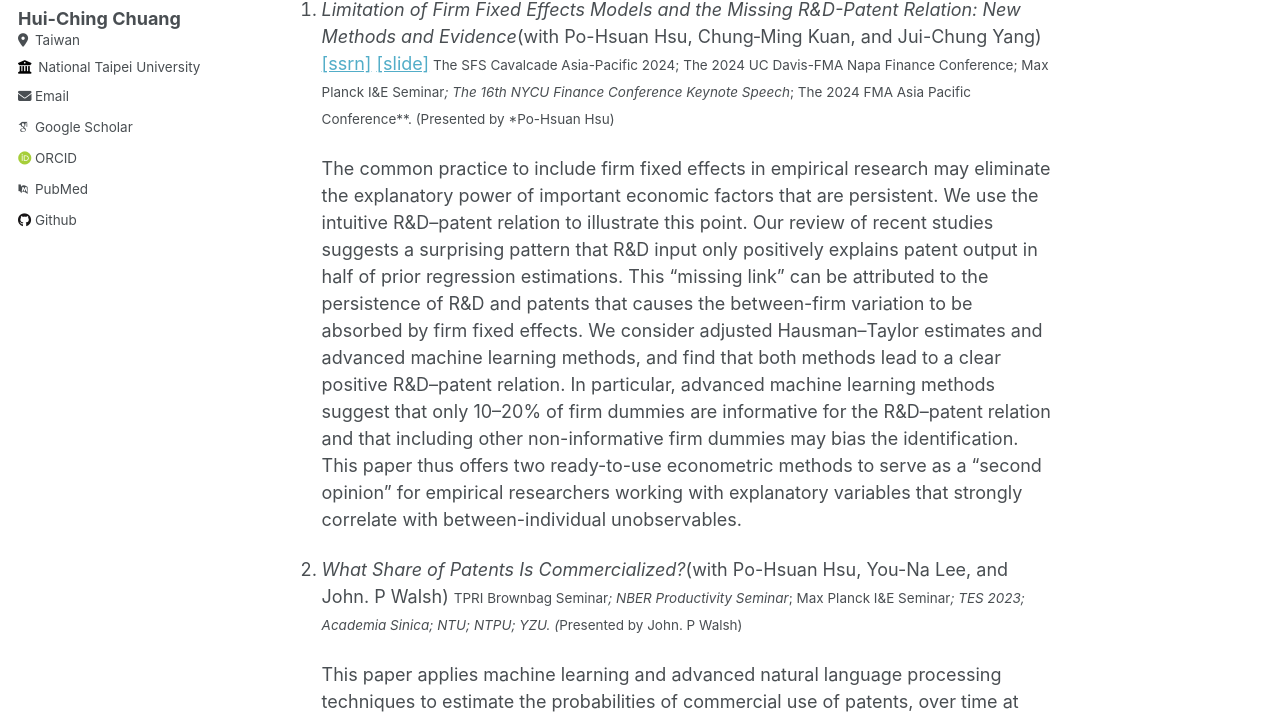
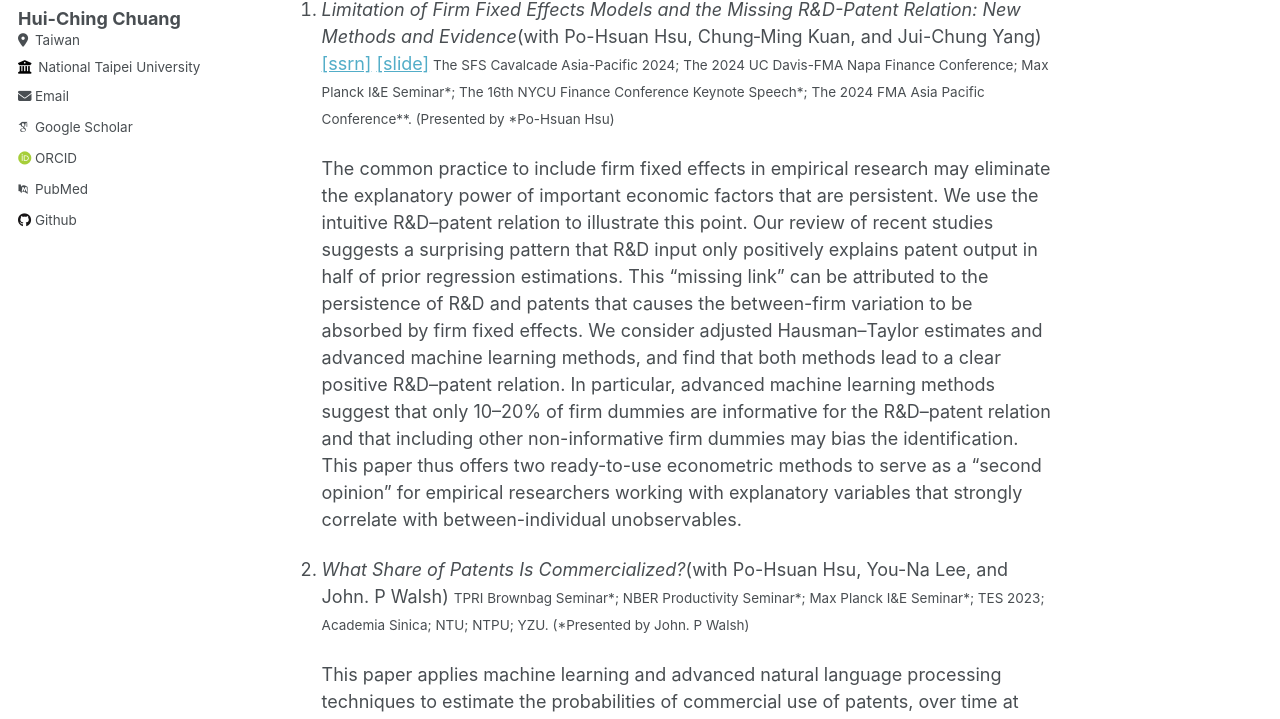
Before and after one commit to hcchuang/hcchuang.github.io, a Jekyll site: the page built from _pages/about.md, in a window 1280 px wide and 1400 px high. Shown: the part 308-1027 px from the top of the window. Built offline with Jekyll 4.4.1, drawn with Linux system fonts in a browser that asks for light colours; some web fonts are replaced.

```diff
--- a/_pages/about.md
+++ b/_pages/about.md
@@ -13,13 +13,13 @@ Hui-Ching Chuang is an Associate Professor in the Department of Statistics at Na
 
 WORKING PAPERS
 ======
-1. _Limitation of Firm Fixed Effects Models and the Missing R&D-Patent Relation: New Methods and Evidence_(with Po-Hsuan Hsu, Chung‐Ming Kuan, and Jui-Chung Yang) [\[ssrn\]](https://papers.ssrn.com/sol3/papers.cfm?abstract_id=4636846){:target="_blank"} [\[slide\]](/files/CavalcadeAP2024_slide.pdf){:target="_blank"}<small> The SFS Cavalcade Asia-Pacific 2024; The 2024 UC Davis-FMA Napa Finance Conference; Max Planck I&E Seminar*; The 16th NYCU Finance Conference Keynote Speech*; The 2024 FMA Asia Pacific Conference**. (Presented by *Po-Hsuan Hsu)</small>
+1. _Limitation of Firm Fixed Effects Models and the Missing R&D-Patent Relation: New Methods and Evidence_(with Po-Hsuan Hsu, Chung‐Ming Kuan, and Jui-Chung Yang) [\[ssrn\]](https://papers.ssrn.com/sol3/papers.cfm?abstract_id=4636846){:target="_blank"} [\[slide\]](/files/CavalcadeAP2024_slide.pdf){:target="_blank"}<small> The SFS Cavalcade Asia-Pacific 2024; The 2024 UC Davis-FMA Napa Finance Conference; Max Planck I&E Seminar\*; The 16th NYCU Finance Conference Keynote Speech\*; The 2024 FMA Asia Pacific Conference**. (Presented by *Po-Hsuan Hsu)</small>
 
    The common practice to include firm fixed effects in empirical research may eliminate the explanatory power of important economic factors that are persistent. We use the intuitive R&D–patent relation to illustrate this point. Our review of recent studies suggests a surprising pattern that R&D input only positively explains patent output in half of prior regression estimations. This "missing link" can be attributed to the persistence of R&D and patents that causes the between-firm variation to be absorbed by firm fixed effects. We consider adjusted Hausman–Taylor estimates and advanced machine learning methods, and find that both methods lead to a clear positive R&D–patent relation. In particular, advanced machine learning methods suggest that only 10–20% of firm dummies are informative for the R&D–patent relation and that including other non-informative firm dummies may bias the identification. This paper thus offers two ready-to-use econometric methods to serve as a "second opinion" for empirical researchers working with explanatory variables that strongly correlate with between-individual unobservables.
 
 
 
-2. _What Share of Patents Is Commercialized?_(with Po-Hsuan Hsu, You-Na Lee, and John. P Walsh) <small> TPRI Brownbag Seminar*; NBER Productivity Seminar*; Max Planck I&E Seminar*; TES 2023; Academia Sinica; NTU; NTPU; YZU. (*Presented by John. P Walsh)</small>
+2. _What Share of Patents Is Commercialized?_(with Po-Hsuan Hsu, You-Na Lee, and John. P Walsh) <small> TPRI Brownbag Seminar\*; NBER Productivity Seminar\*; Max Planck I&E Seminar\*; TES 2023; Academia Sinica; NTU; NTPU; YZU. (*Presented by John. P Walsh)</small>
 
    This paper applies machine learning and advanced natural language processing techniques to estimate the probabilities of commercial use of patents, over time at scale. We combine three surveys of inventors reporting on US patents as independently labeled training data, and use a combination of contextual embedding codings of the patent text and bibliometric indicators from the patent documents to develop machine learning models for patented inventions
 
```
